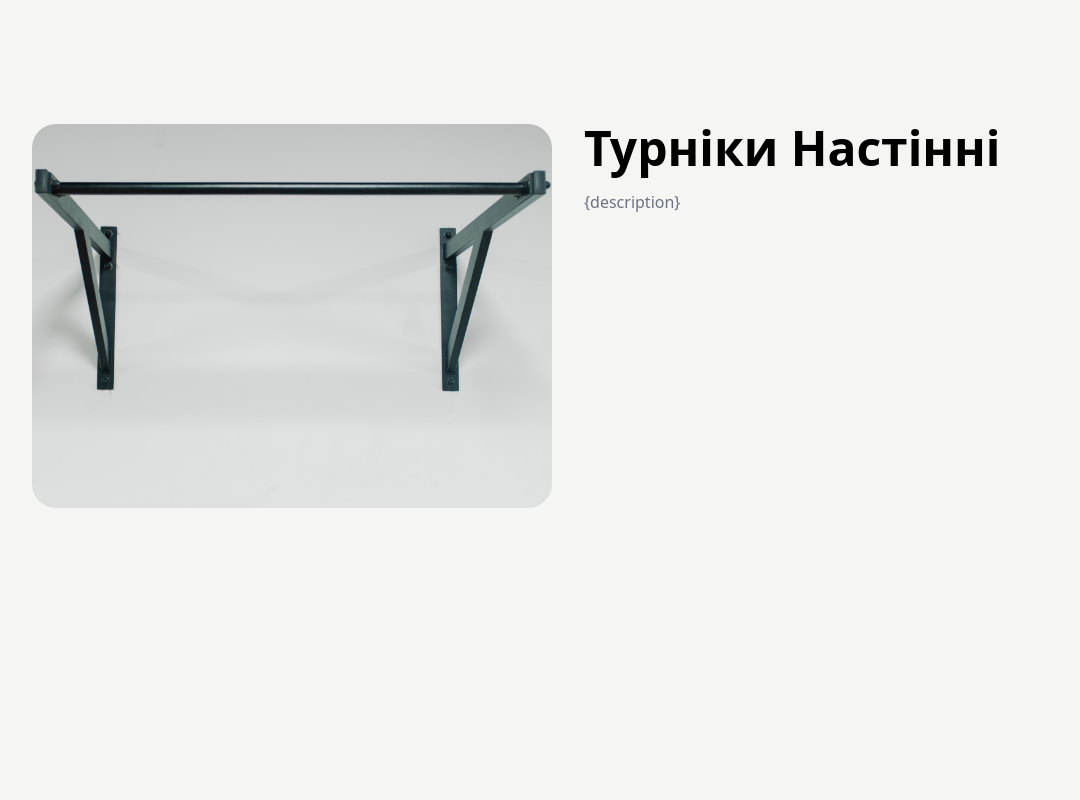
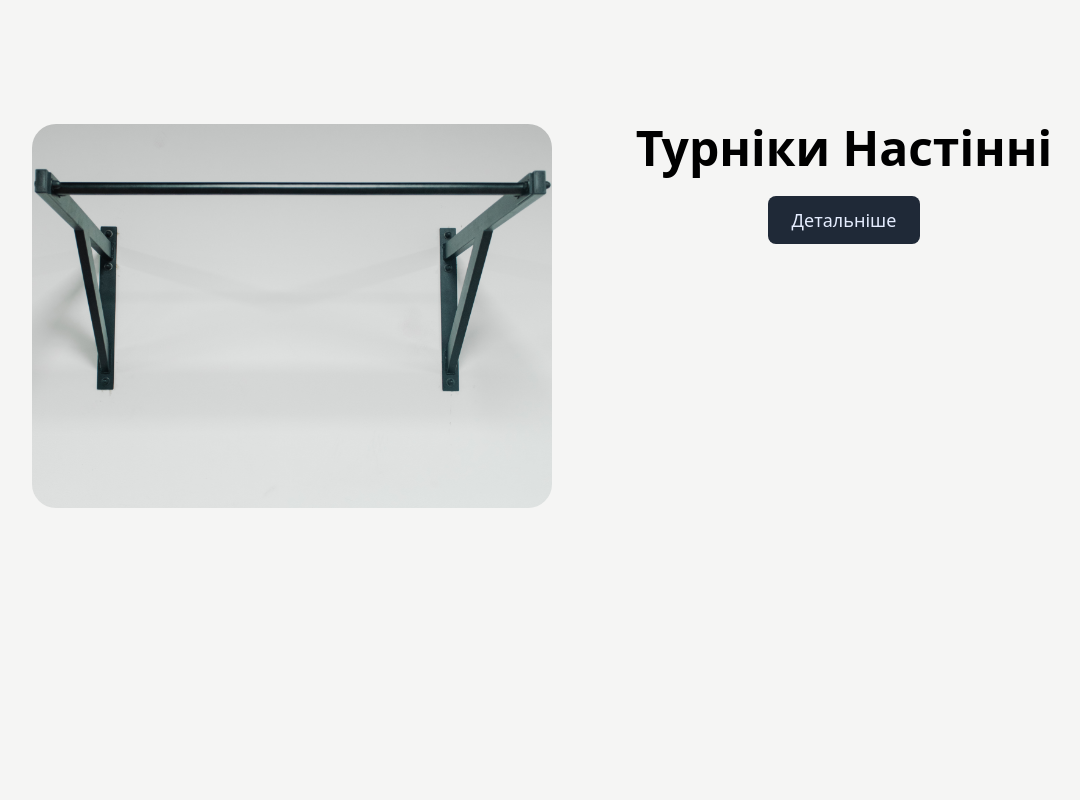
Before and after one commit to Yaroslavvvvvvvv/nix_workout, a Vue app: page / in a window 1280 px wide. Shown: the part 1000-1800 px from the top of the page, without its empty margins (72-1152 px from the left). Built offline with nearby package versions, Linux system fonts and the light colour scheme; what tailwindcss-animated would draw is missing.

Commit message:
add button in /home

```diff
--- a/src/components/Home.vue
+++ b/src/components/Home.vue
@@ -78,11 +78,11 @@ const products = [
                   alt="img"
                   class="relative z-40 object-cover w-full h-96 rounded-3xl"/>
             </div>
-            <div class="w-full px-4 mb-10 lg:w-1/2 lg:mb-0">
+            <div class="w-full px-4 mb-10 lg:w-1/2 lg:mb-0 text-center">
               <h2 class="mb-4 text-3xl xl:text-5xl lg:text-4xl md:text-5xl sm:text-5xl font-semibold text-black">{{product.name}}</h2>
-              <p class="mb-10 text-base leading-7 text-gray-500 dark:text-gray-400 text-left">
-                {description}
-              </p>
+                <button
+                    class=" h-12 px-6 m-2 text-lg text-indigo-100 transition-colors duration-150 bg-gray-800 rounded-lg
+                  focus:shadow-outline hover:bg-gray-950">Детальніше</button>
             </div>
           </div>
         </div>
```
